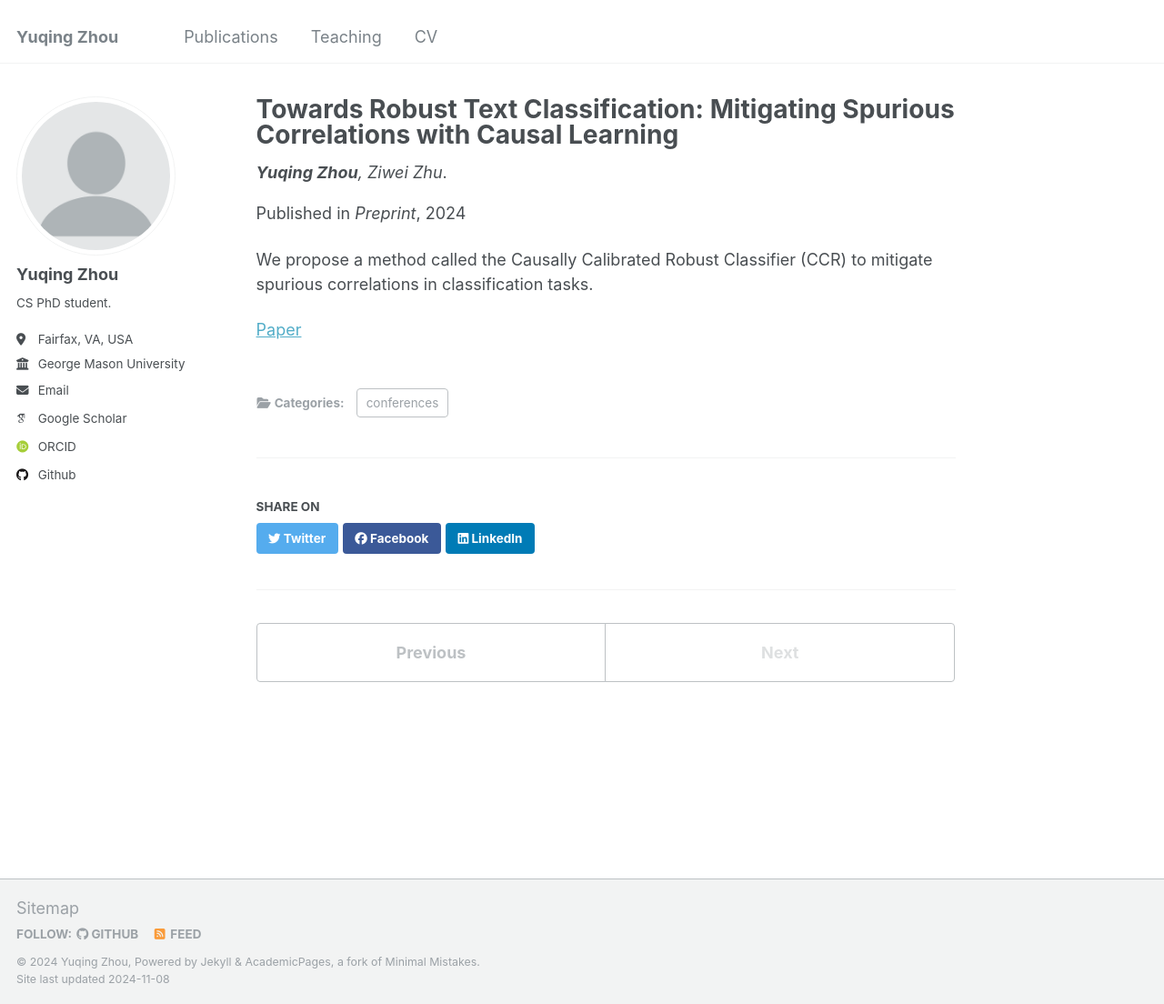
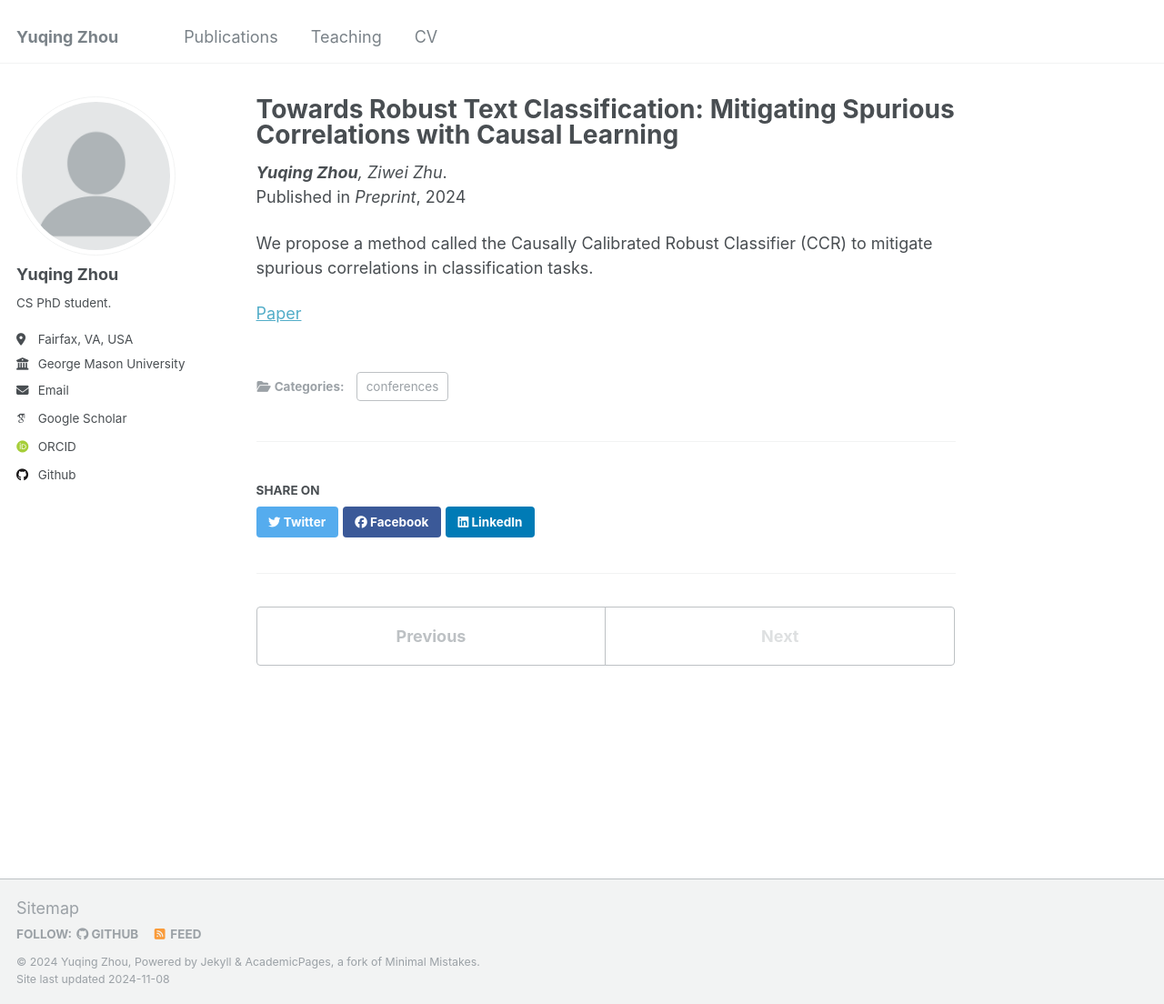
Before and after one commit to yuqing-zhou/yuqing-zhou.github.io, a Jekyll site: the page built from _publications/2024-11-CCR.md, in a window 1280 px wide and 1104 px high. Shown: the whole window at 91% size. Built offline with Jekyll 4.4.1, drawn with Linux system fonts in a browser that asks for light colours; some web fonts are replaced.

```diff
--- a/_layouts/single.html
+++ b/_layouts/single.html
@@ -41,7 +41,8 @@ layout: default
               <i>{% assign highlighted_author = page.author | replace: "Yuqing Zhou", "<strong>Yuqing Zhou</strong>" %}
               {{ highlighted_author }}</i>.<br>
             {% endif %}
-          <p>Published in <i>{{ page.venue }}</i>, {{ page.date | default: "1900-01-01" | date: "%Y" }} </p>
+          Published in <i>{{ page.venue }}</i>, {{ page.date | default: "1900-01-01" | date: "%Y" }}
+        </p>
         {% elsif page.date %}
           <p class="page__date"><strong><i class="fa fa-fw fa-calendar" aria-hidden="true"></i> {{ site.data.ui-text[site.locale].date_label | default: "Published:" }}</strong> <time datetime="{{ page.date | date_to_xmlschema }}">{{ page.date | default: "1900-01-01" | date: "%B %d, %Y" }}</time></p>
         {% endif %}
```
